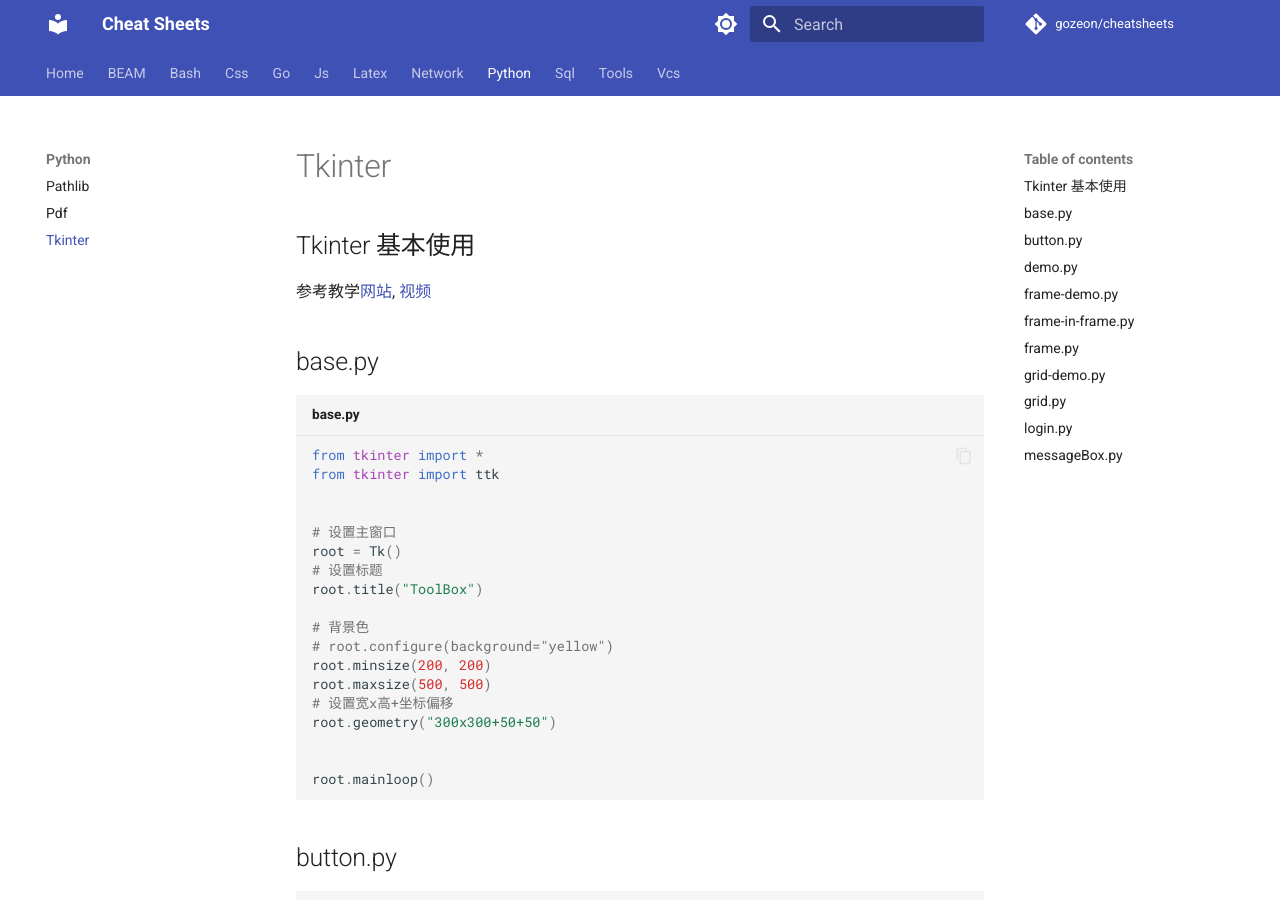
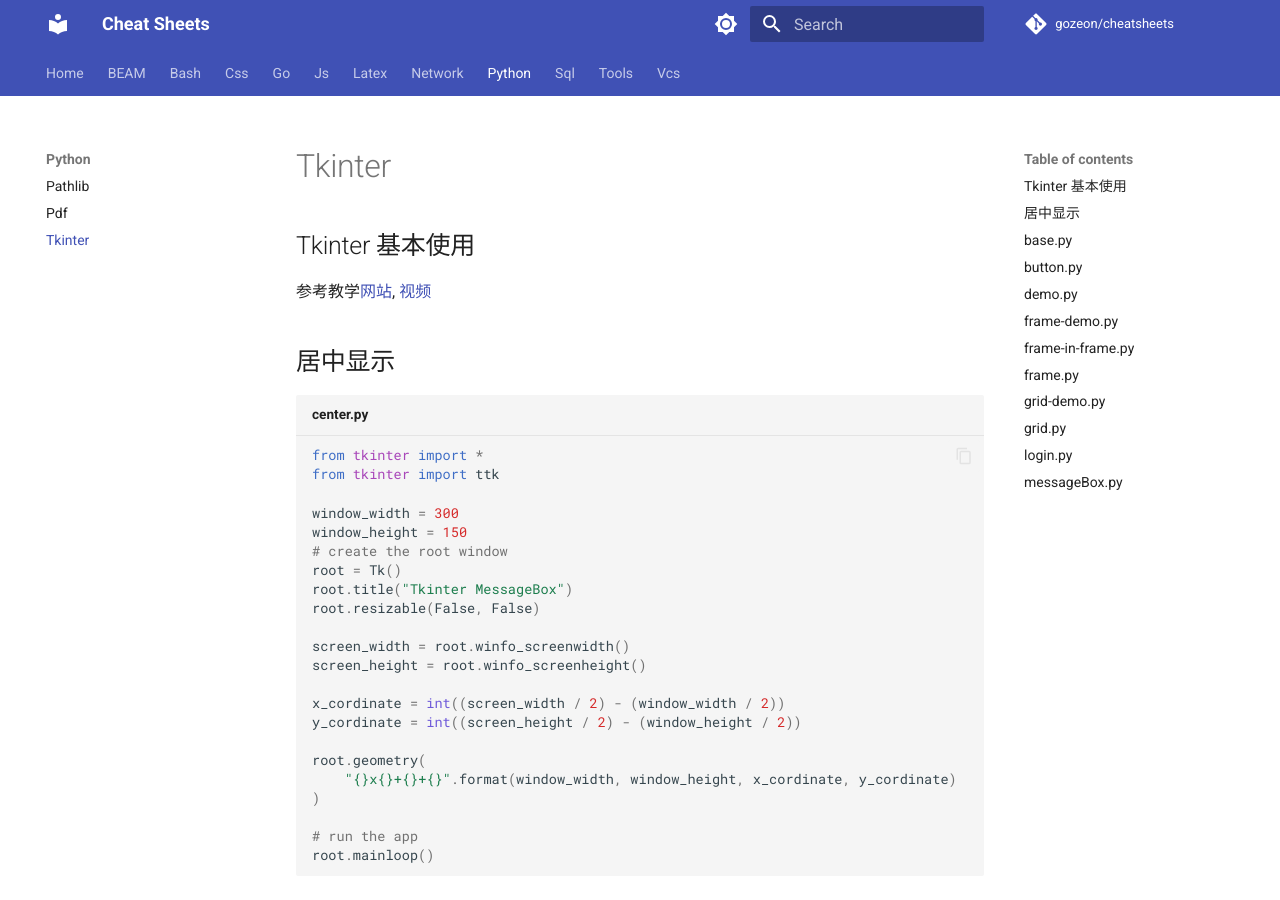
Before and after one commit to gozeon/cheatsheets, an MkDocs documentation site: the page built from docs/python/tkinter.md, in a window 1280 px wide and 900 px high. Built offline with MkDocs 1.6.1 and Material for MkDocs 9.7.7, drawn with Linux system fonts in a browser that asks for light colours; comment, search, counter and statistics services are not loaded.

Commit message:
Update tkinter.md

````diff
--- a/docs/python/tkinter.md
+++ b/docs/python/tkinter.md
@@ -1,6 +1,34 @@
 ## Tkinter 基本使用
 
 参考教学[网站](https://www.pythonguis.com/tutorials), [视频](https://www.youtube.com/watch?v=mop6g-c5HEY)
+
+## 居中显示
+
+```python title="center.py"
+from tkinter import *
+from tkinter import ttk
+
+window_width = 300
+window_height = 150
+# create the root window
+root = Tk()
+root.title("Tkinter MessageBox")
+root.resizable(False, False)
+
+screen_width = root.winfo_screenwidth()
+screen_height = root.winfo_screenheight()
+
+x_cordinate = int((screen_width / 2) - (window_width / 2))
+y_cordinate = int((screen_height / 2) - (window_height / 2))
+
+root.geometry(
+    "{}x{}+{}+{}".format(window_width, window_height, x_cordinate, y_cordinate)
+)
+
+# run the app
+root.mainloop()
+
+```
 
 ## base.py
 
````
